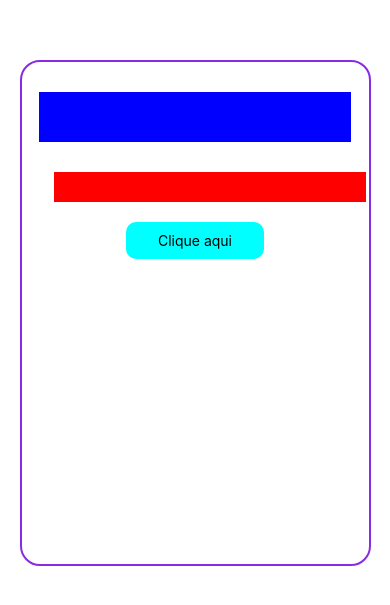
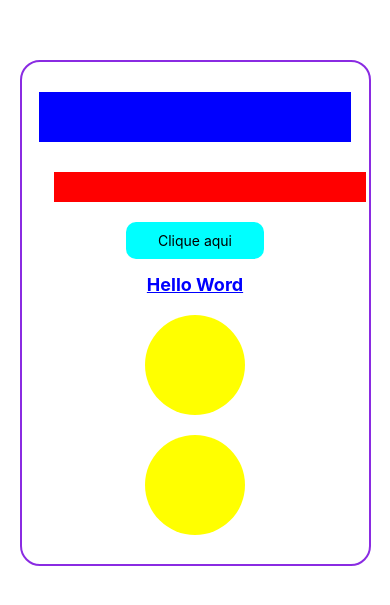
Before and after one commit to Amilcar-junior-dev/styledComponentsCourse, a React Native app: screen / in a window 390 px wide. Shown: the part 109-714 px from the top of the page. Built offline with nearby package versions, Linux system fonts and the light colour scheme.

Commit message:
utilizando o metodo css e a prop as

```diff
--- a/src/components/exemple/index.tsx
+++ b/src/components/exemple/index.tsx
@@ -1,6 +1,6 @@
 import React from 'react';
-import { Text, View} from 'react-native';
-import { CliqueMe, Clone, Container,Container2, Retangulo } from './styles';
+import { Text, TouchableOpacity, View} from 'react-native';
+import { Circle, CliqueMe, Clone, Container, FirstText, Retangulo } from './styles';
 
 export const ExempleComponent = ()=> {
     return (
@@ -12,6 +12,18 @@ export const ExempleComponent = ()=> {
             >
                 <Text>Clique aqui</Text>
             </CliqueMe>
+            <FirstText>
+                Hello Word
+            </FirstText>
+            <Circle>
+
+            </Circle>
+            <Circle
+                as={TouchableOpacity}
+                onPress={()=> {}}
+            >
+
+            </Circle>
         </Container>
 
     )
--- a/src/components/exemple/styles.ts
+++ b/src/components/exemple/styles.ts
@@ -1,4 +1,4 @@
-import styled from 'styled-components/native';
+import styled, { css } from 'styled-components/native';
 import {View} from 'react-native';
 
 export const Container  = styled.View`
@@ -67,3 +67,25 @@ export const CliqueMe = styled.TouchableOpacity.attrs(function(){
     margin-top: 20px;
     padding: 10px;
 `;
+
+const CommonProps = css`
+    color: red;
+    font-weight: bold;
+    text-decoration-color: blue;
+`;
+
+export const FirstText = styled.Text`
+    font-size: 18px;
+    text-decoration: underline;
+    margin-top: 15px;
+    ${CommonProps};
+    color: blue;
+`;
+
+export const Circle = styled.View`
+    width: 100px;
+    height: 100px;
+    border-radius: 100px;
+    margin-top: 20px;
+    background-color: yellow;
+`;
```
